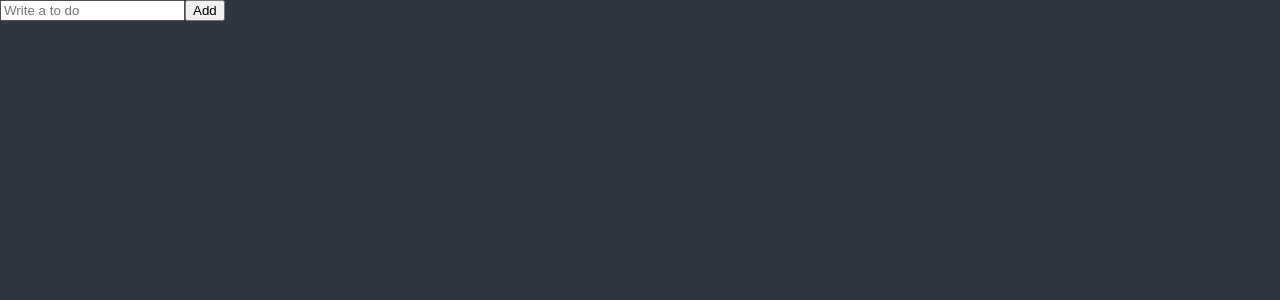
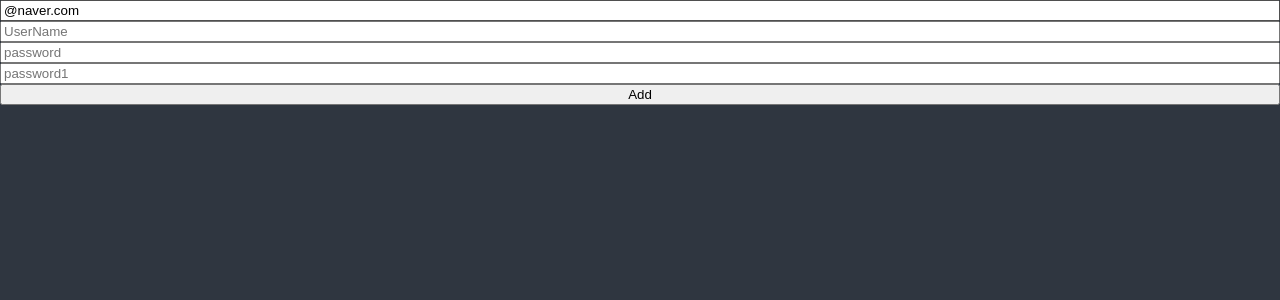
Before and after one commit to ssseok/Todo-N-, a React (Create React App) app: page / in a window 1280 px wide. Shown: the top 300 px of the page. Built offline with nearby package versions, Linux system fonts and the light colour scheme.

Commit message:
React-Hook-Form 연습

```diff
--- a/package.json
+++ b/package.json
@@ -11,6 +11,7 @@
     "@types/styled-components": "^5.1.26",
     "react": "^18.2.0",
     "react-dom": "^18.2.0",
+    "react-hook-form": "^7.41.0",
     "react-router-dom": "^6.5.0",
     "react-scripts": "5.0.1",
     "recoil": "^0.7.6",
--- a/src/ToDoList.tsx
+++ b/src/ToDoList.tsx
@@ -1,26 +1,119 @@
 import React from "react";
-import { useState } from "react";
+// import { useState } from "react";
+import { useForm } from "react-hook-form";
+
+// export default function ToDoList() {
+//   const [toDo, setToDo] = useState("");
+
+//   const onChange = (event: React.FormEvent<HTMLInputElement>) => {
+//     const {
+//       currentTarget: { value },
+//     } = event;
+//     setToDo(value);
+//   };
+
+//   const onSubmit = (event: React.FormEvent<HTMLFormElement>) => {
+//     event.preventDefault();
+//     console.log(toDo);
+//     setToDo("");
+//   };
+
+//   return (
+//     <div>
+//       <form onSubmit={onSubmit}>
+//         <input onChange={onChange} value={toDo} placeholder="Write a to do" />
+//         <button>Add</button>
+//       </form>
+//     </div>
+//   );
+// }
+interface IFormData {
+  [key: string]: string;
+}
+
+// interface IForm {
+//   email: string;
+//   firstName: string;
+//   lastName: string;
+//   username: string;
+//   password: string;
+//   password1: string;
+// }
 
 export default function ToDoList() {
-  const [toDo, setToDo] = useState("");
+  const {
+    register,
+    handleSubmit,
+    formState: { errors },
+    setError,
+  } = useForm<IFormData>({
+    defaultValues: {
+      email: "@naver.com",
+    },
+  });
 
-  const onChange = (event: React.FormEvent<HTMLInputElement>) => {
-    const {
-      currentTarget: { value },
-    } = event;
-    setToDo(value);
-  };
+  console.log(errors);
 
-  const onSubmit = (event: React.FormEvent<HTMLFormElement>) => {
-    event.preventDefault();
-    console.log(toDo);
-    setToDo("");
+  const onValid = (data: IFormData) => {
+    if (data.password !== data.password1) {
+      setError(
+        "password1",
+        { message: "패스워드가 다릅니다." },
+        { shouldFocus: true }
+      );
+    }
   };
 
   return (
     <div>
-      <form onSubmit={onSubmit}>
-        <input onChange={onChange} value={toDo} placeholder="Write a to do" />
+      <form
+        style={{ display: "flex", flexDirection: "column" }}
+        onSubmit={handleSubmit(onValid)}
+      >
+        <input
+          {...register("email", {
+            required: "이메일을 입력해주세요.",
+            pattern: {
+              value: /^[A-Za-z0-9._%+-]+@naver.com$/,
+              message: "naver.com 주소만 허용합니다.",
+            },
+          })}
+          placeholder="Email"
+        />
+        <span>{errors?.email?.message}</span>
+        <input
+          {...register("username", {
+            required: "이름을 입력해주세요.",
+            minLength: 4,
+            validate: {
+              noSeok: (value) =>
+                value.includes("seok")
+                  ? "seok 라는 이름은 사용 불가 합니다."
+                  : true,
+            },
+          })}
+          placeholder="UserName"
+        />
+        <span>{errors?.username?.message}</span>
+        <input
+          {...register("password", {
+            required: "비밀번호를 입력해주세요.",
+            minLength: {
+              value: 5,
+              message: "패스워드가 너무 짧습니다.",
+            },
+          })}
+          placeholder="password"
+        />
+        <span>{errors?.password?.message}</span>
+        <input
+          {...register("password1", {
+            required: "비밀번호 확인을 입력해주세요.",
+            minLength: 5,
+          })}
+          placeholder="password1"
+        />
+        <span>{errors?.password1?.message}</span>
         <button>Add</button>
       </form>
     </div>
```
Also changed, not shown: 1 other file (tests, documents, lock files or other folders).
